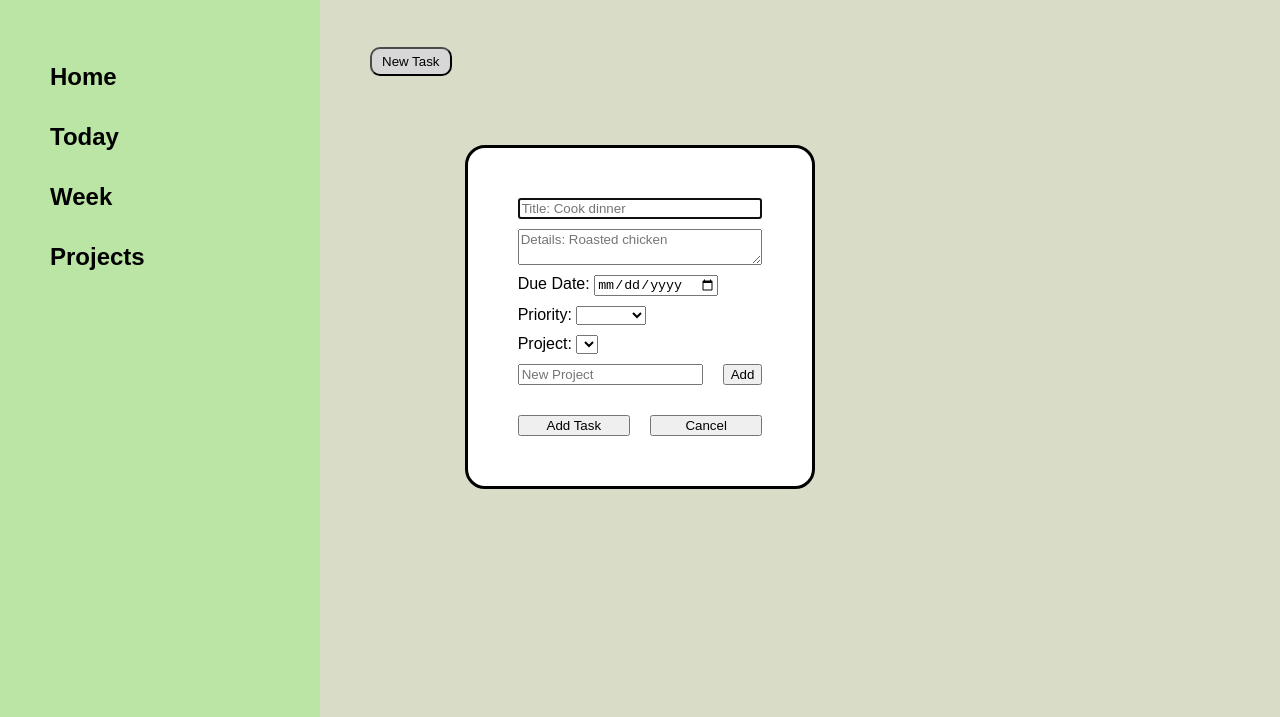
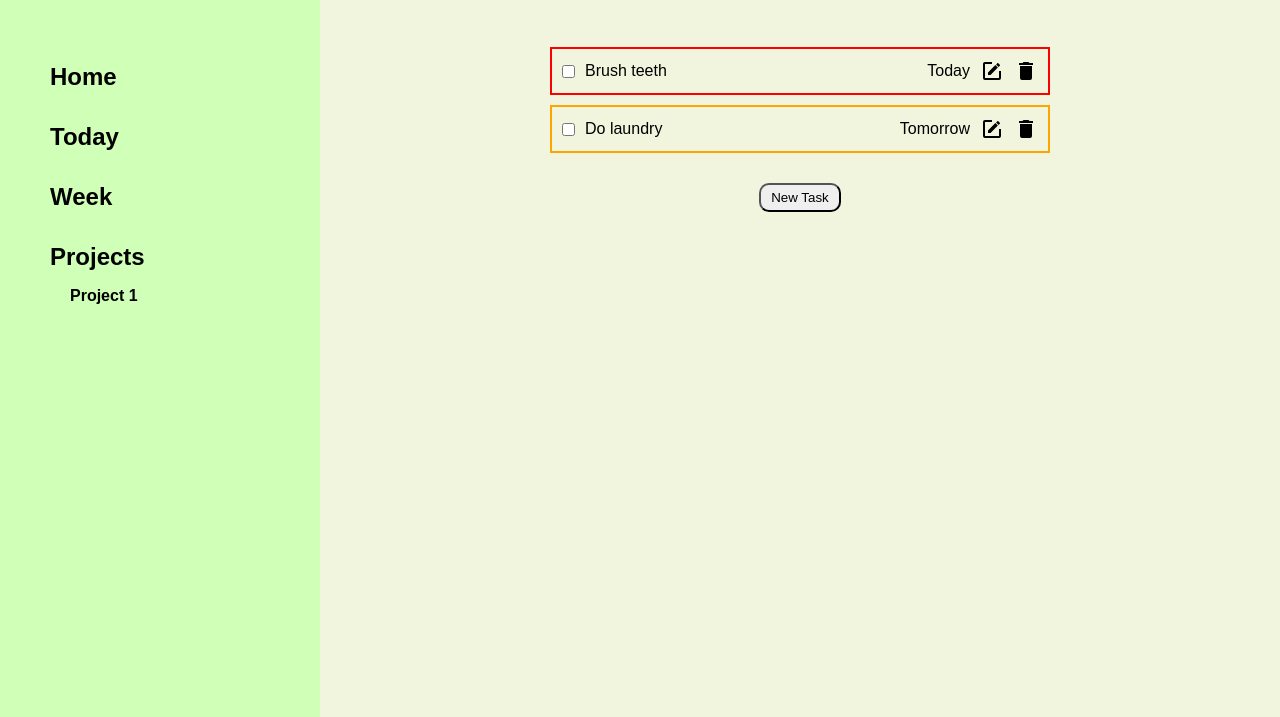
Before and after one commit to kyledinardi/odin-todo-list, a website built with webpack: page dist/index.html in a window 1280 px wide. Shown: the part 83-800 px from the top of the page. Built offline with nearby package versions, Linux system fonts and the light colour scheme.

Commit message:
Add functionality to add todos to dom

```diff
--- a/src/js/dom.js
+++ b/src/js/dom.js
@@ -1,6 +1,5 @@
-import editSVG from '../square-edit-outline.svg';
-import deleteSVG from '../delete.svg';
-import { getProjects, pushProject } from './projects';
+import { getProjects, pushProject , createTodo} from './projects';
+import { buildTodoList } from './todoList';
 
 function addElement(parentSelector, tag, className, text, ...args) {
   const parentElement = document.querySelector(parentSelector);
@@ -23,7 +22,7 @@ function addElement(parentSelector, tag, className, text, ...args) {
   parentElement.appendChild(newElement);
 }
 
-function buildProjectOptions() {
+function buildProjectLists() {
   const projectSelect = document.querySelector('.project-select');
   const projectList = document.querySelector('.project-list');
   projectSelect.textContent = '';
@@ -44,6 +43,7 @@ function buildProjectOptions() {
 
 function addEventListeners(){
   const dialog = document.querySelector('dialog');
+  const form = document.querySelector('form');
   const newTodoBtn = document.querySelector('.new-todo-btn');
   const cancelBtn = document.querySelector('.cancel-btn');
   const confirmBtn = document.querySelector('.confirm-btn');
@@ -51,7 +51,6 @@ function addEventListeners(){
 
   function handleDialogEscape(e) {
     if(e.key === 'Escape'){
-      const form = document.querySelector('form');
       form.reset();
       removeEventListener('keydown', handleDialogEscape);
     }
@@ -72,17 +71,44 @@ function addEventListeners(){
     const projectNames = getProjects().map((project) => project.getName());
     if(newProjectInput.value && !projectNames.includes(newProjectInput.value)){
       pushProject(newProjectInput.value);
-      buildProjectOptions();
+      buildProjectLists();
       const projectSelect = document.querySelector('.project-select');
       projectSelect.value = newProjectInput.value;
       newProjectInput.value = '';
     }
   });
 
-  confirmBtn.addEventListener('click', () => {
+  form.addEventListener('submit', () => {
+    const title = document.querySelector('.title-input').value;
+    const details = document.querySelector('.details-input').value;
+    const dueDate = document.querySelector('#due-date').value;
+    const priority = document.querySelector('.priority-select').value;
+    const projectName = document.querySelector('.project-select').value;
+    const newTodo = createTodo(title, dueDate, priority, details);
 
+    const project = getProjects().find((project) => {
+      return project.getName() === projectName;
+    });
+
+    project.pushTodo(newTodo);
+    buildTodoList();
   });
-  dialog.showModal();
+
+  pushProject('Project 1');
+  buildProjectLists();
+  getProjects()[0].getTodos()[0] = {
+    title: 'Brush teeth',
+    dueDate: 'Today',
+    priority: 'high',
+    checked: false,
+  };
+  getProjects()[0].getTodos()[1] = {
+    title: 'Do laundry',
+    dueDate: 'Tomorrow',
+    priority: 'medium',
+    checked: false,
+  };
+  buildTodoList();
 }
 
 export {addElement, addEventListeners};
--- a/src/js/pageload.js
+++ b/src/js/pageload.js
@@ -1,4 +1,4 @@
-import {addElement} from "./dom";
+import { addElement } from "./dom";
 
 function pageLoad(){
   addElement('body', 'h1', 'heading', 'TODO LIST');
@@ -9,13 +9,14 @@ function pageLoad(){
   addElement('.sidebar', 'h2', 'side-heading', 'Week');
   addElement('.sidebar', 'h2', 'side-heading', 'Projects');
   addElement('.sidebar', 'ul', 'project-list');
+  addElement('.main-content', 'div', 'todo-list');
   addElement('.main-content', 'button', 'new-todo-btn', 'New Task');
   addModal();
 }
 
 function addModal() {
   addElement('body', 'dialog');
-  addElement('dialog', 'form');
+  addElement('dialog', 'form', '', '', 'method', 'dialog');
 
   addElement(
     'form',
--- a/src/js/projects.js
+++ b/src/js/projects.js
@@ -19,4 +19,4 @@ function createTodo(title, dueDate, priority, details) {
   return {title, dueDate, priority, details,  checked};
 }
 
-export {getProjects, pushProject};
+export {getProjects, pushProject, createTodo};
--- /dev/null
+++ b/src/js/todoList.js
@@ -0,0 +1,83 @@
+import editSVG from '../square-edit-outline.svg';
+import deleteSVG from '../delete.svg';
+import { addElement } from "./dom";
+import { getProjects } from "./projects";
+
+function buildTodoList() {
+  document.querySelector('.todo-list').textContent = ''
+  getProjects().forEach((project) => {
+    const i = getProjects().indexOf(project);
+    project.getTodos().forEach((todo) => {
+      const j = project.getTodos().indexOf(todo);
+      addElement(
+        '.todo-list',
+        'div',
+        '',
+        '',
+        'class',
+        `todo ${todo.priority}`,
+        'data-project',
+        `${i}`,
+        'data-todo',
+        `${j}`,
+      );
+      addElement(
+        `[data-project = '${i}'][data-todo = '${j}']`,
+        'input',
+        'todo-checkbox',
+        '',
+        'type',
+        'checkbox'
+      );
+      addElement(
+        `[data-project = '${i}'][data-todo = '${j}']`,
+        'p',
+        'todo-title',
+        todo.title
+      );
+      addElement(
+        `[data-project = '${i}'][data-todo = '${j}']`,
+        'p',
+        'todo-due-date',
+        todo.dueDate
+      );
+      addElement(
+        `[data-project = '${i}'][data-todo = '${j}']`,
+        'img',
+        'todo-edit',
+        '',
+        'src',
+        editSVG
+      );
+      addElement(
+        `[data-project = '${i}'][data-todo = '${j}']`,
+        'img',
+        'todo-delete',
+        '',
+        'src',
+        deleteSVG
+      );
+    });
+  });
+  addTodoEventListeners();
+}
+
+function addTodoEventListeners() {
+  const editBtns = document.querySelectorAll('.todo-edit');
+  const deleteBtns = document.querySelectorAll('.todo-delete');
+  const todos = document.querySelectorAll('.todo');
+
+  editBtns.forEach((btn) => {
+    btn.addEventListener('click', (e) => {
+
+    });
+  });
+
+  deleteBtns.forEach((btn) => {
+    btn.addEventListener('click', (e) => {
+
+    });
+  });
+}
+
+export {buildTodoList};
--- a/src/style.css
+++ b/src/style.css
@@ -28,6 +28,7 @@ form {
   gap: 10px;
 }
 
+input,
 textarea {
   font-family: Arial, Helvetica, sans-serif;
 }
@@ -70,27 +71,34 @@ textarea {
 .project-list {
   list-style: none;
   padding-left: 20px;
+  font-weight: bold;
 }
 
 .main-content {
   background-color: #f2f5de;
   padding: 50px;
   display: grid;
-  grid-auto-rows: min-content;
+  grid-template-rows: min-content min-content;
+  gap: 30px;
   justify-items: center;
 }
 
 .new-todo-btn {
-  justify-self: start;
   padding: 5px 10px;
   border-radius: 10px;
 }
 
+.todo-list {
+  width: min(500px, 100%);
+  display: grid;
+  gap: 10px;
+}
+
 .todo {
+  width: 100%;
   display: grid;
   align-items: center;
   grid-template-columns: min-content 1fr repeat(3, min-content);
-  width: min(500px, 100%);
   gap: 10px;
   padding: 10px;
 }
@@ -100,14 +108,14 @@ textarea {
 }
 
 .medium {
-  border: yellow solid 2px;
+  border: orange solid 2px;
 }
 
 .high {
   border: red solid 2px;
 }
 
-.todo-edit {
+.todo img {
   height: 24px;
   width: 24px;
 }
```
Also changed, not shown: dist/main.js.
